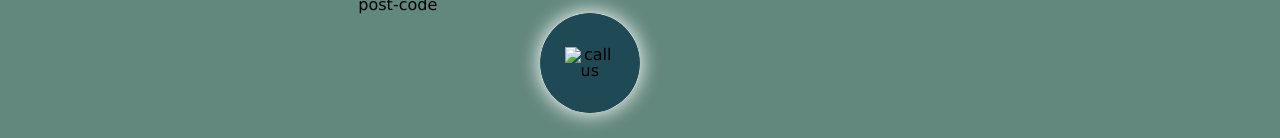
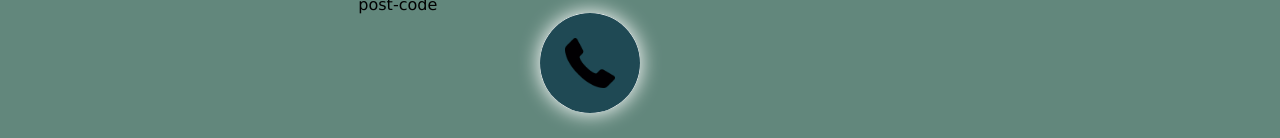
Before and after one commit to justynagorniak/website-x-solve, a website: page app/index.html in a window 1280 px wide. Shown: the part 2591-2729 px from the top of the page. Drawn offline with nearby package versions, Linux system fonts and the light colour scheme; the site is published under a folder, as on GitHub Pages, so addresses that start at the root find nothing.

Commit message:
Update index.html

```diff
--- a/app/index.html
+++ b/app/index.html
@@ -115,7 +115,7 @@
 		<p>mobile: +48 123456789</p>
 		<p>email: email@email.com</p><br>
 		<div class="circle-container ">
-   		<div class="circle-0"><img src="/assets/mail-icon.png" alt="call us"></div>
+   		<div class="circle-0"><img src="assets/mail-icon.png" alt="call us"></div>
   		<div class="circle c-1"></div>
   		<div class="circle c-2"></div>
   		<div class="circle c-3"></div>
```
